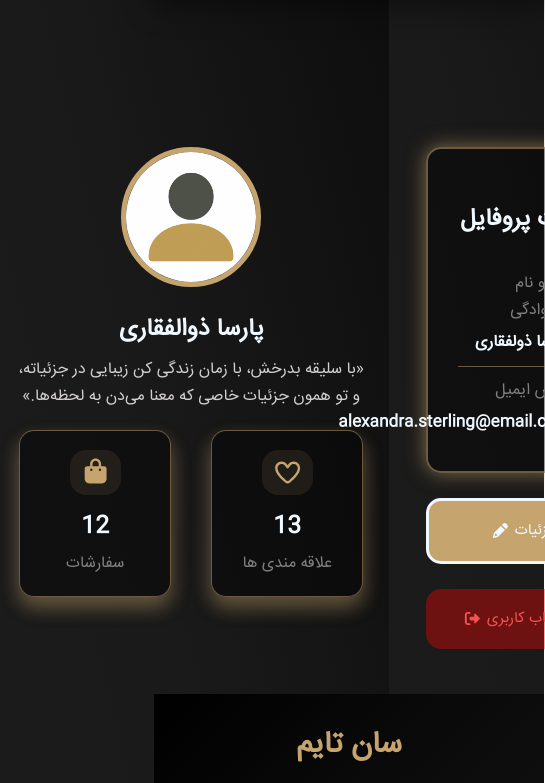
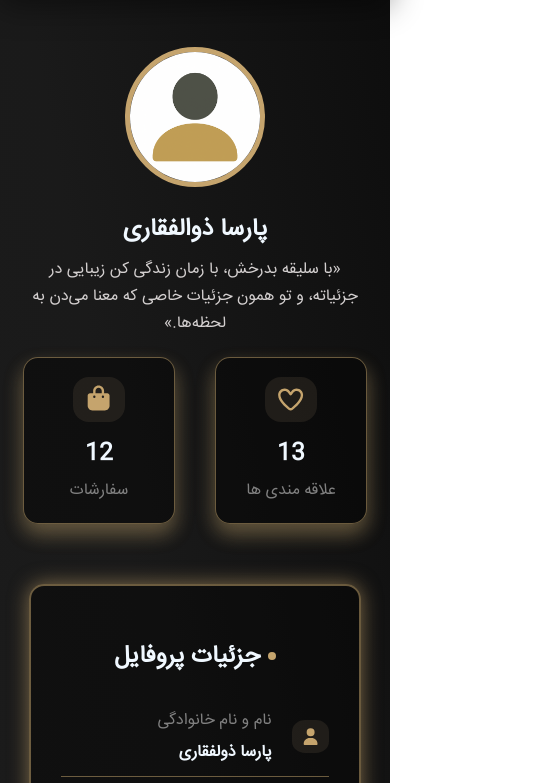
Before and after one commit to Parsa-Zolfaghari/Shoping-project-frontend, a website: page profile.html in a window 390 px wide. Shown: the part 141-924 px from the top of the page, 545 px wide, since content can reach past the window. Drawn offline with Linux system fonts and the light colour scheme.

Commit message:
add code of profile page refs #47

```diff
--- a/styles/profile.css
+++ b/styles/profile.css
@@ -281,6 +281,29 @@ main {
     margin: 0;
 }
 
-@media screen and (max-width:500px){
+@media screen and (max-width:1023px){
+    main {
+        margin-top: 20px;
+    }
 
+    .main-container__profile {
+        grid-template-areas: "top"
+                             "bottom";
+        grid-template-columns: 1fr;
+    }
+
+    .profile-details {
+        width: 85%;
+        grid-area: bottom;
+    }
+
+    .container-btns__profile{
+        width: 85%;
+    }
+
+    .profile-informations{
+        grid-area: top;
+        width: 85%;
+        margin: 20px auto;
+    }
 }
```
